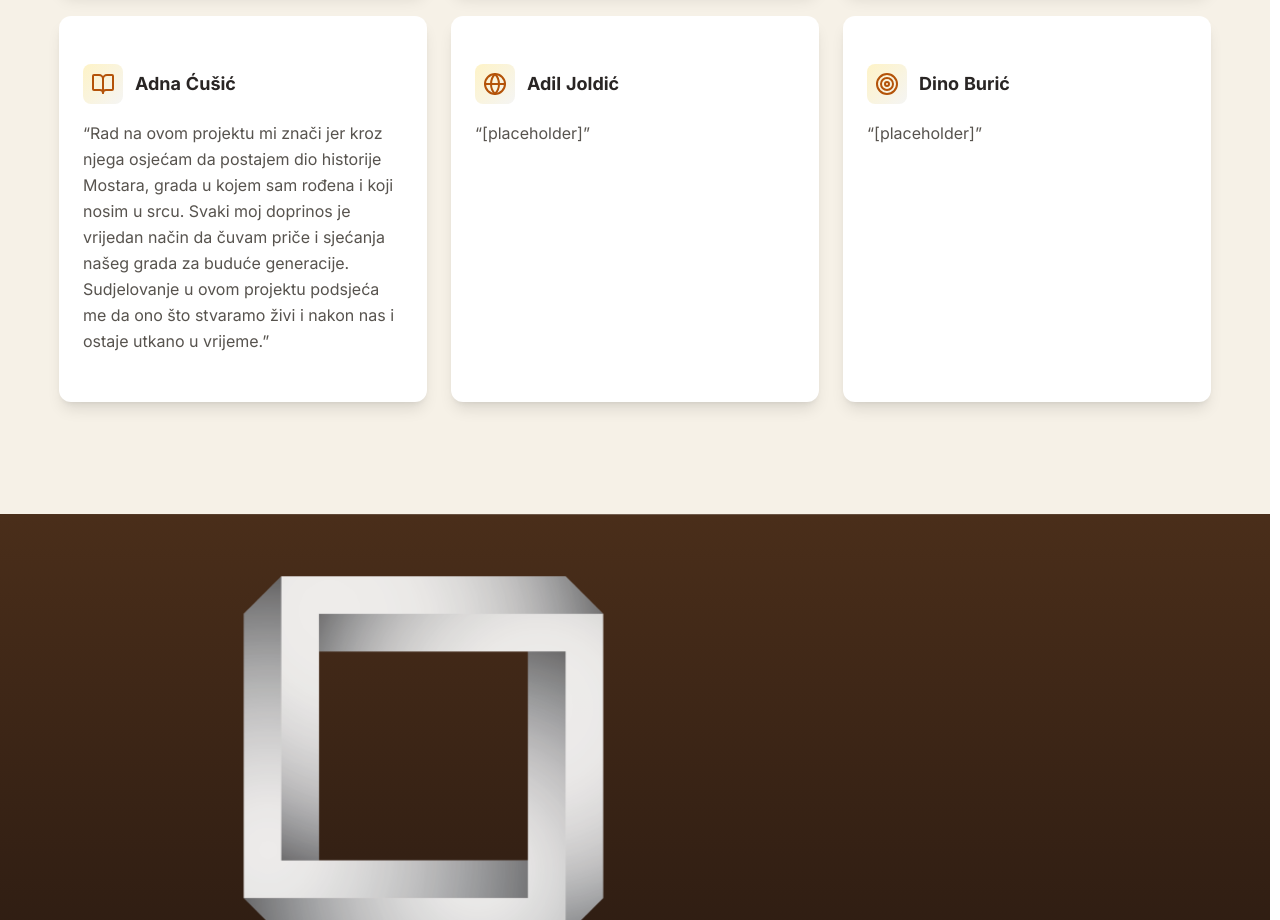
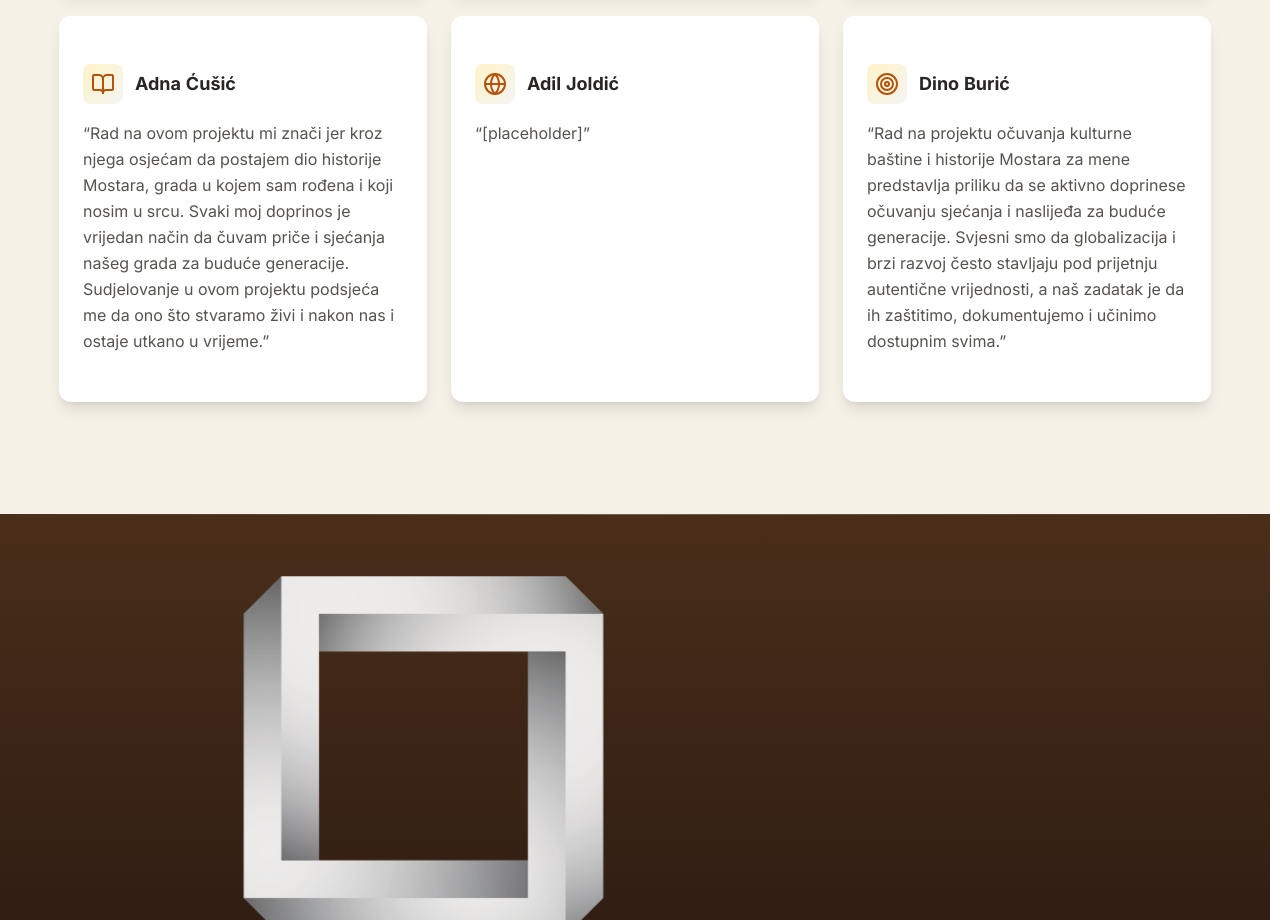
Before and after one commit to HamzaCutuna/czm, a Next.js app: page /o-projektu in a window 1280 px wide. Shown: the part 5060-5980 px from the top of the page. Built offline with nearby package versions, Linux system fonts and the light colour scheme; no server answers.

Commit message:
Dino testimonial

```diff
--- a/app/o-projektu/page.tsx
+++ b/app/o-projektu/page.tsx
@@ -338,7 +338,7 @@ export default function OProjektuPage() {
                     </div>
                   </div>
                   <p className="text-stone-600 leading-relaxed">
-                    &ldquo;[placeholder]&rdquo;
+                    &ldquo;Rad na projektu očuvanja kulturne baštine i historije Mostara za mene predstavlja priliku da se aktivno doprinese očuvanju sjećanja i naslijeđa za buduće generacije. Svjesni smo da globalizacija i brzi razvoj često stavljaju pod prijetnju autentične vrijednosti, a naš zadatak je da ih zaštitimo, dokumentujemo i učinimo dostupnim svima.&rdquo;
                   </p>
                 </CardContent>
               </Card>
```
